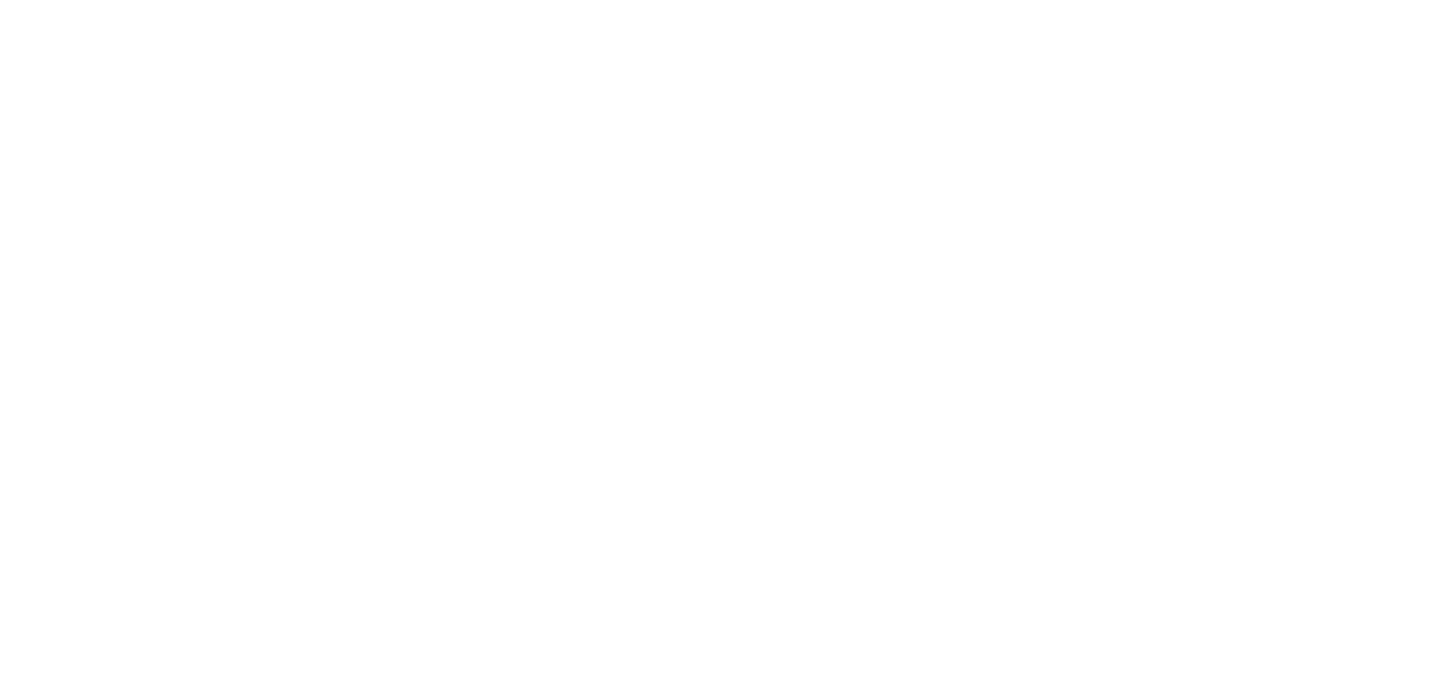
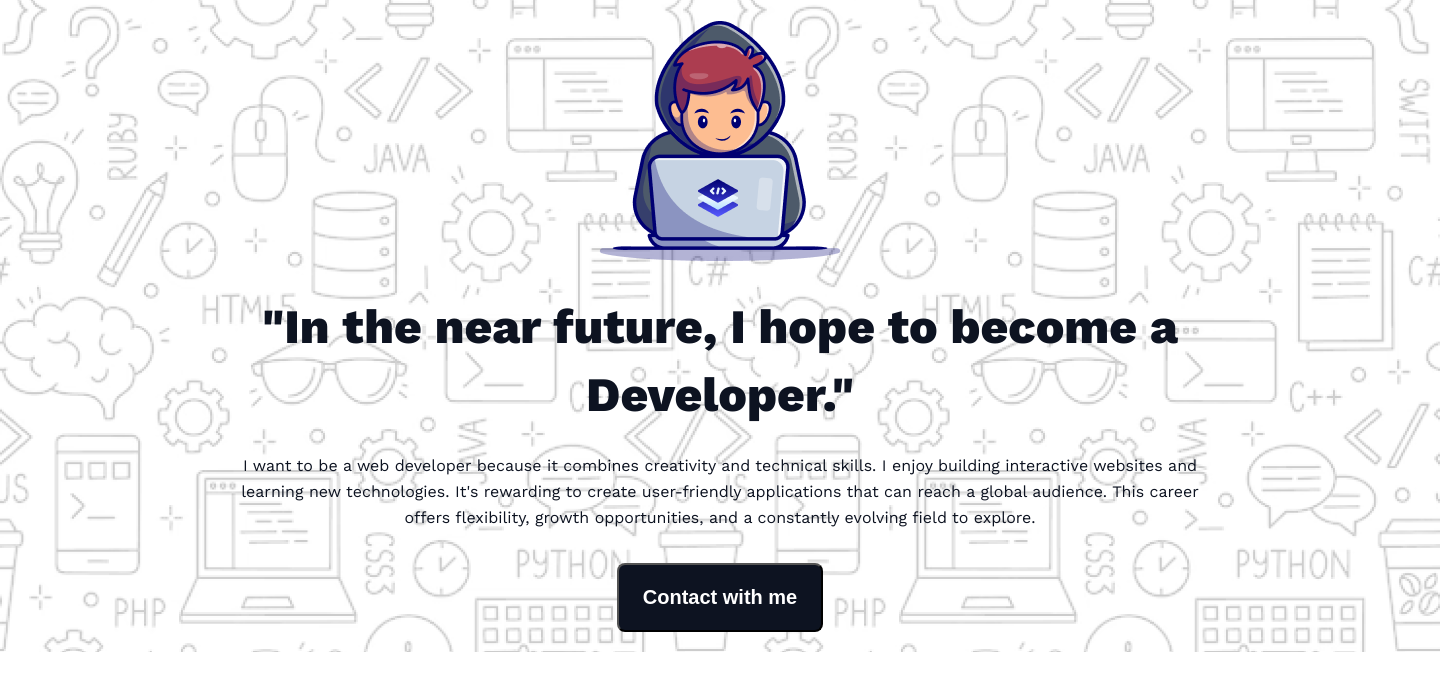
Before and after one commit to saracen66/assignment-01, a plain HTML site: page index.html in a window 1280 px wide. Shown: the whole page, 1440 px wide, since content can reach past the window. Drawn offline with nearby package versions, Linux system fonts and the light colour scheme.

Commit message:
completed the hero section

```diff
--- a/index.html
+++ b/index.html
@@ -3,9 +3,20 @@
 <head>
     <meta charset="UTF-8">
     <meta name="viewport" content="width=device-width, initial-scale=1.0">
-    <title>Document</title>
+    <title>Assignment 01</title>
+    <link rel="stylesheet" href="./styles/styles.css">
 </head>
-<body>
+<body class="default-text-font">
+    <section id="hero-section">
+        <div class="hero-elements-container">
+            <img src="./assets/Group.png" alt="Image of a Programmer">
+            <h2 class="hero-title">"In the near future, I hope to become a Developer."</h2>
+            <p class="hero-subtitle">I want to be a web developer because it combines creativity and technical skills. I enjoy building interactive websites and learning new technologies. It's rewarding to create user-friendly applications that can reach a global audience. This career offers flexibility, growth opportunities, and a constantly evolving field to explore.</p>
 
+            <div class="hero-btn-container">
+                <button class="hero-btn">Contact with me</button>
+            </div>
+        </div>
+    </section>
 </body>
 </html>
--- a/styles/styles.css
+++ b/styles/styles.css
@@ -0,0 +1,65 @@
+@import url('https://fonts.googleapis.com/css2?family=Work+Sans:ital,wght@0,100..900;1,100..900&display=swap');
+
+*{
+    margin: 0px;
+    padding: 0px;
+}
+
+.default-text-font{
+    font-family: "Work Sans", sans-serif;
+}
+
+/* styling hero section --->start */
+#hero-section{
+    width: 1440px;
+    height: 652px;
+    background-image: url(../assets/Hero-bg.png);
+    background-size: cover;
+    background-position: center;
+    display: flex;
+    justify-content: center;
+    align-items: center;
+}
+
+.hero-elements-container{
+    max-width: 998px;
+    max-height: 582px;
+    display: flex;
+    flex-direction: column;
+    justify-content: center;
+    align-items: center;
+}
+
+#hero-section .hero-title{
+    color: rgb(13, 19, 33);
+    font-size: 48px;
+    font-weight: 800;
+    line-height: 68px;
+    letter-spacing: 0%;
+    text-align: center;
+    margin-top: 32px;
+}
+
+#hero-section .hero-subtitle{
+    color: rgb(13, 19, 33);
+    font-size: 16px;
+    font-weight: 400;
+    line-height: 26px;
+    letter-spacing: 0%;
+    text-align: center;
+    margin-top: 24px;
+    margin-bottom: 32px;
+}
+
+.hero-btn{
+    color: rgb(255, 255, 255);
+    font-size: 20px;
+    font-weight: 600;
+    line-height: 23px;
+    letter-spacing: 0%;
+    text-align: center;
+    padding: 21px 24px 21px 24px;
+    border-radius: 8px;
+    background: rgb(13, 19, 33);
+    cursor: pointer;
+}
```
